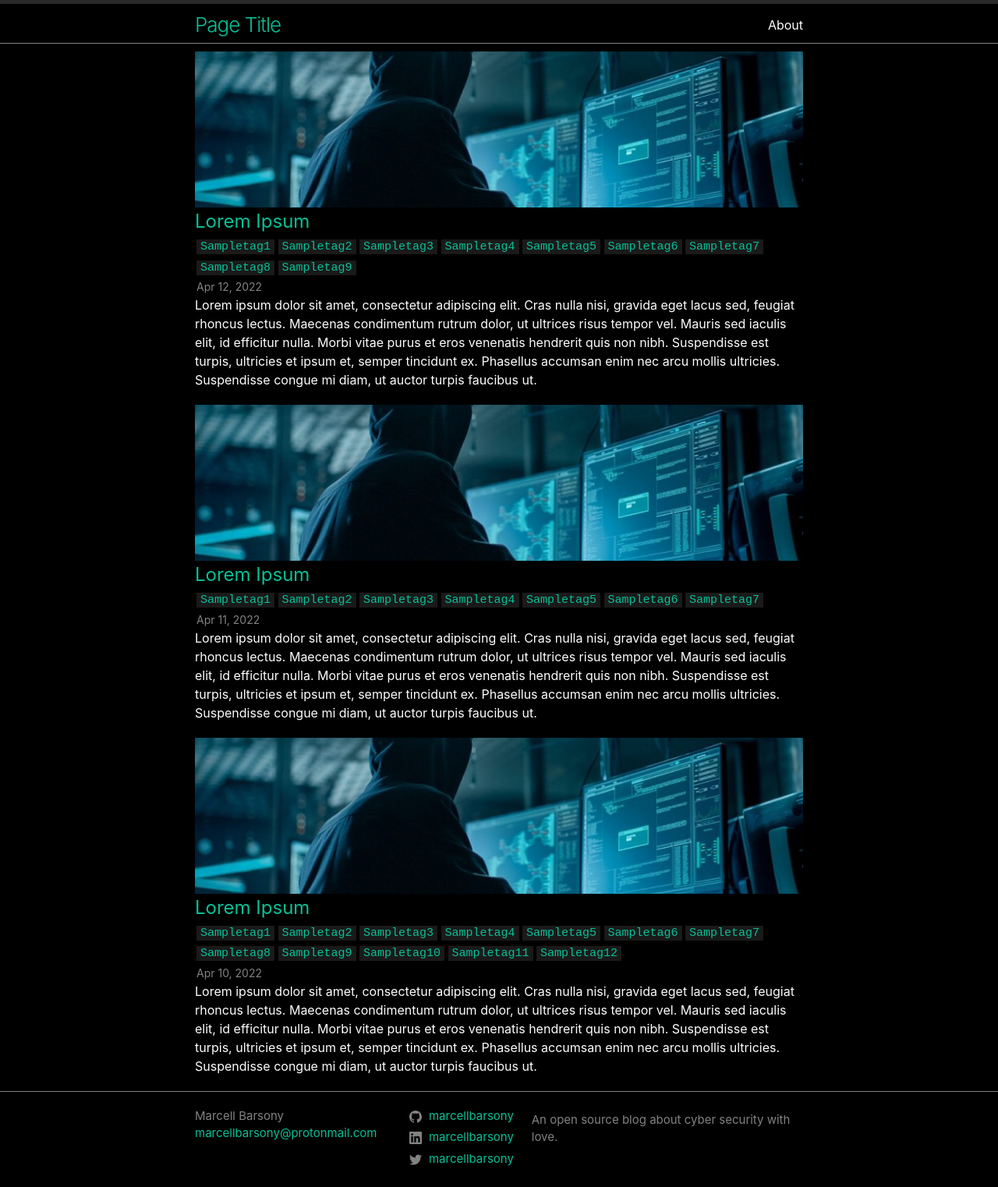
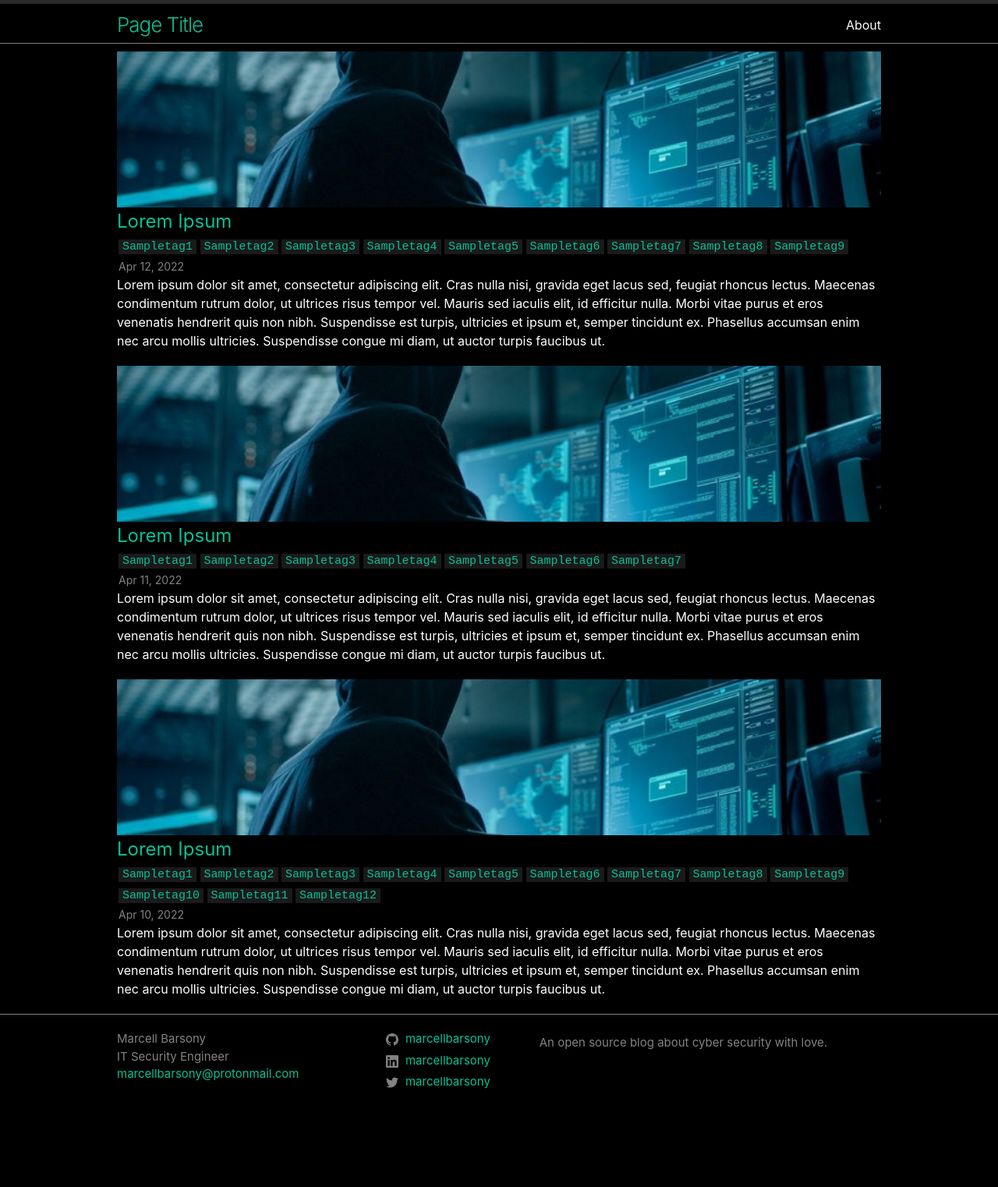
Before and after one commit to marcellbarsony/blog, a Jekyll site: the page built from index.html, in a window 1280 px wide. Shown: the whole page at 78% size. Built offline with Jekyll 4.4.1, drawn with Linux system fonts in a browser that asks for light colours; after the commit the page ends 1424 px from its top, so only the background shows below that.

Commit message:
Widened layout, Added job title

```diff
--- a/_config.yml
+++ b/_config.yml
@@ -8,5 +8,6 @@ twitter_username: marcellbarsony
 github_username: marcellbarsony
 linkedin_username: marcellbarsony
 author: Marcell Barsony
+jobtitle: IT Security Engineer
 plugins:
   - jekyll-feed
--- a/_includes/footer.html
+++ b/_includes/footer.html
@@ -15,6 +15,9 @@
               {{ site.title | escape }}
             {%- endif -%}
             </li>
+            {% if site.jobtitle %}
+              {{ site.jobtitle | escape }}
+            {% endif %}
             {%- if site.email -%}
             <li><a class="u-email" href="mailto:{{ site.email }}">{{ site.email }}</a></li>
             {%- endif -%}
--- a/_sass/variables.scss
+++ b/_sass/variables.scss
@@ -28,7 +28,7 @@ $grey-color-light: lighten($grey-color, 40%) !default;
 $grey-color-dark: darken($grey-color, 25%) !default;
 
 // Width of the content area
-$content-width: 800px !default;
+$content-width: 1000px !default;
 
 $on-palm: 600px !default;
 $on-laptop: 800px !default;
```
